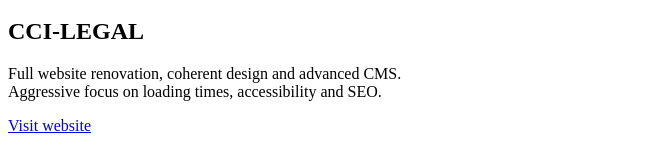
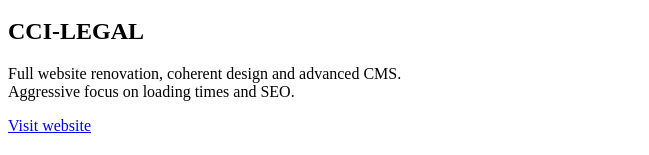
Before and after one commit to simulationguest/website, a SvelteKit app: page /portfolio in a window 1280 px wide. Shown: the part 314-469 px from the top of the page, without its empty margins (0-649 px from the left). Built offline with nearby package versions, Linux system fonts and the light colour scheme.

Commit message:
remove verb

```diff
--- a/src/routes/portfolio/+page.svelte
+++ b/src/routes/portfolio/+page.svelte
@@ -16,7 +16,7 @@
 		</div>
 		<p>
 			Full website renovation, coherent design and advanced CMS.<br />
-			Aggressive focus on loading times, accessibility and SEO.
+			Aggressive focus on loading times and SEO.
 		</p>
 
 		<p>
```
